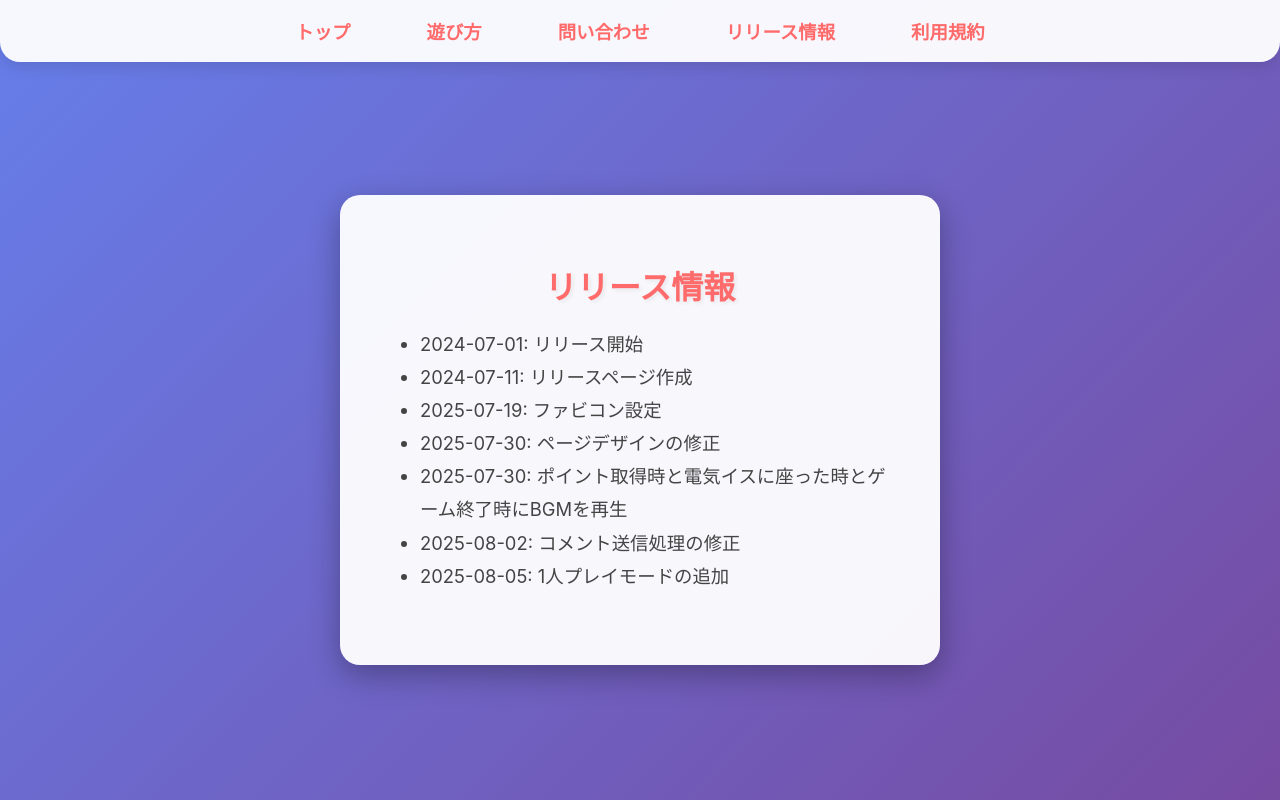
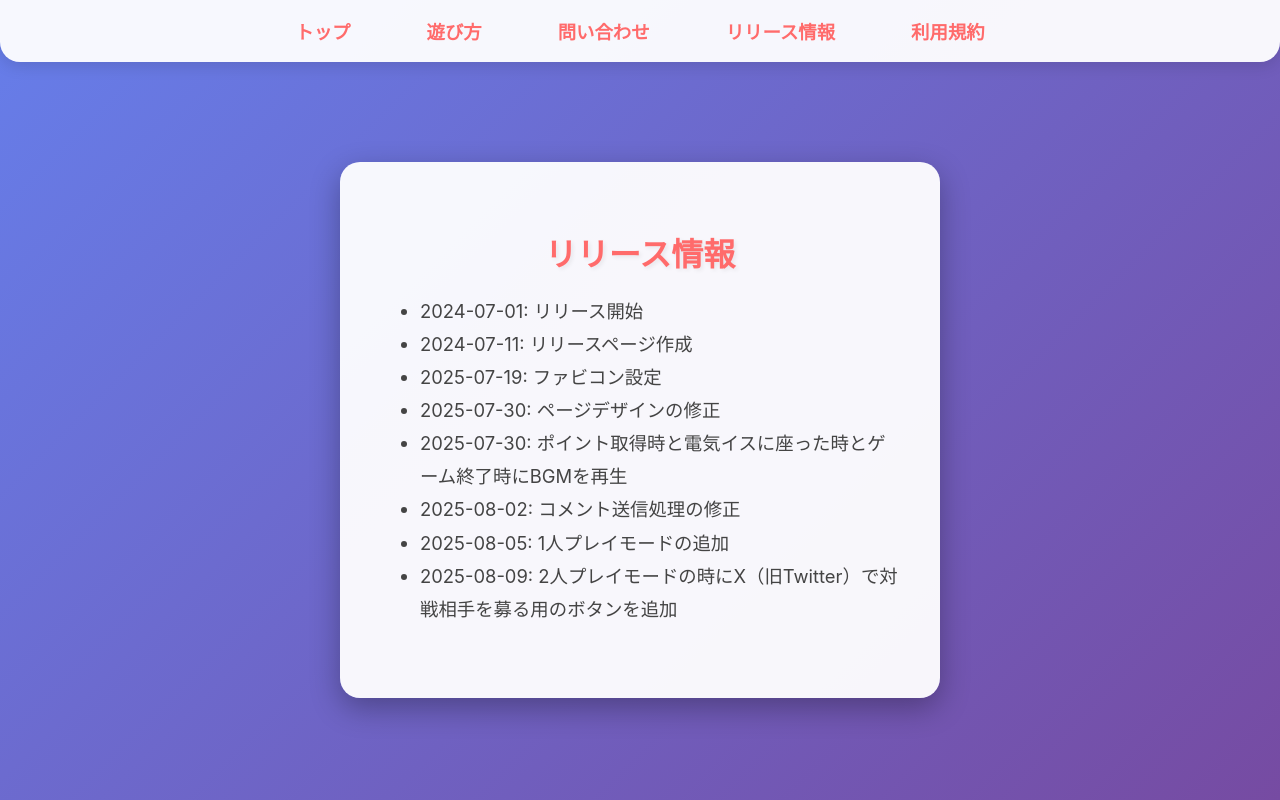
Before and after one commit to yatsu3/denki-isu, a React (Create React App) app: page /release-info in a window 1280 px wide. Built offline with nearby package versions, Linux system fonts and the light colour scheme; no server answers.

Commit message:
Xで対戦相手を募る用のボタンを設置

```diff
--- a/src/components/CreateRoom.js
+++ b/src/components/CreateRoom.js
@@ -229,8 +229,7 @@ function CreateRoom() {
                 e.target.style.transform = 'scale(1)';
               }}
             >
-              <span style={{ fontSize: '1.2rem' }}>🐦</span>
-              Twitterで共有
+              X（旧Twitter）で対戦相手を募る
             </button>
           </div>
         )}
--- a/src/components/ReleaseInfo.js
+++ b/src/components/ReleaseInfo.js
@@ -14,6 +14,7 @@ const ReleaseInfo = () => {
         <li>2025-07-30: ポイント取得時と電気イスに座った時とゲーム終了時にBGMを再生</li>
         <li>2025-08-02: コメント送信処理の修正</li>
         <li>2025-08-05: 1人プレイモードの追加</li>
+        <li>2025-08-09: 2人プレイモードの時にX（旧Twitter）で対戦相手を募る用のボタンを追加</li>
       </ul>
     </div>
   );
```
